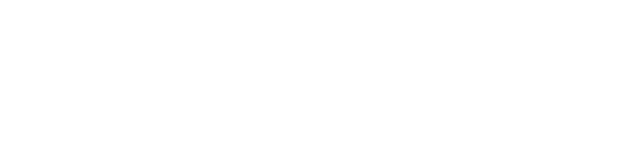
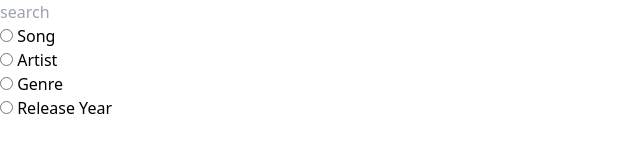
Before and after one commit to BenJR546/sound-spiral, a plain HTML site: page index.html in a window 1280 px wide. Shown: the whole page, without its empty margins (0-640 px from the left). Drawn offline with nearby package versions, Linux system fonts and the light colour scheme.

Commit message:
add header

```diff
--- a/index.html
+++ b/index.html
@@ -7,6 +7,21 @@
     <title>Music Finder</title>
 </head>
 <body>
+    <header id="page-header">
+        <nav id="page-nav">
+            <form id="search-form">
+                <input type="text" placeholder="search"> <br>
+                <input id="Song" type="radio">
+                <label for="Song">Song</label> <br>
+                <input id="Artist" type="radio">
+                <label for="Artist">Artist</label> <br>
+                <input id="Genre" type="radio">
+                <label for="Genre">Genre</label> <br>
+                <input id="Release Year" type="radio">
+                <label for="Release Year">Release Year</label> <br>
+            </form>
+        </nav>
+    </header>
 
 </body>
 </html>
```
